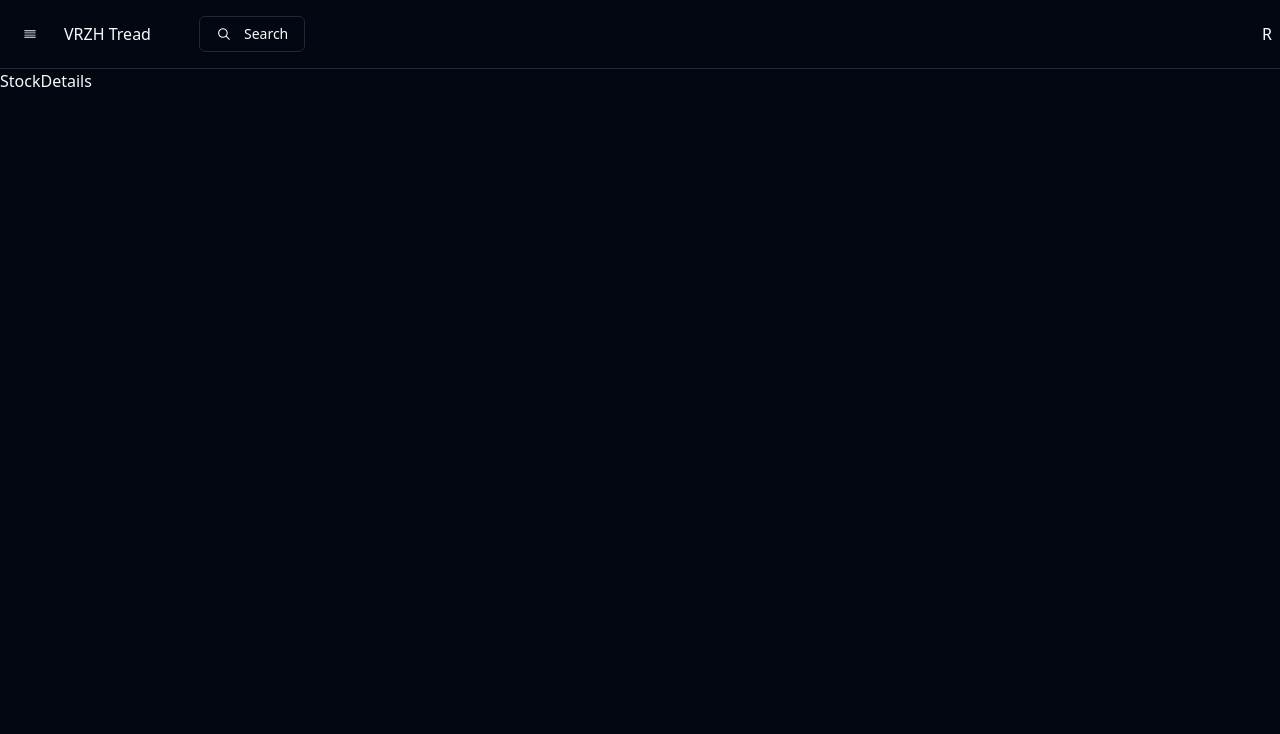
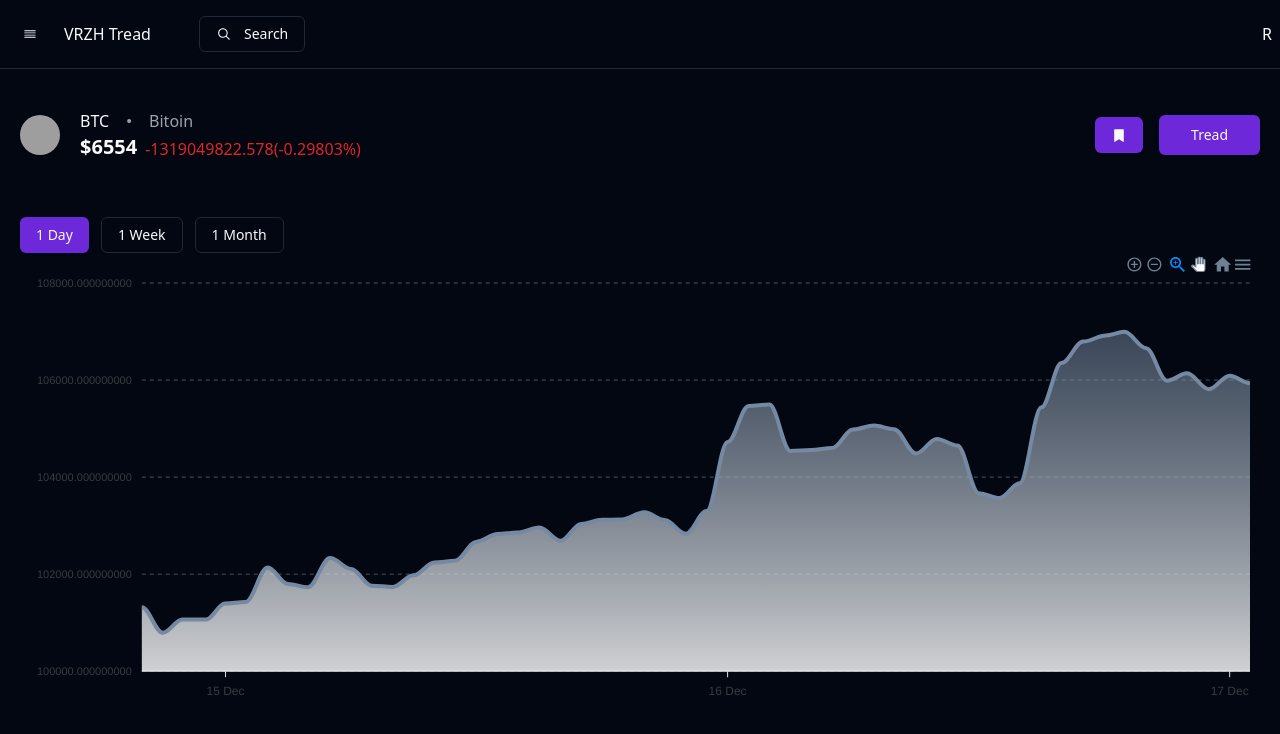
Before and after one commit to VitaliRzheutski/traiding-platform-frontend, a React (Vite) app: page /market/1 in a window 1280 px wide. Shown: the top 734 px of the page. Built offline with nearby package versions, Linux system fonts and the light colour scheme; grey boxes are pictures that could not be loaded.

Commit message:
Implemented Stock detailes component

```diff
--- a/src/page/Home/AssetTable.jsx
+++ b/src/page/Home/AssetTable.jsx
@@ -9,9 +9,11 @@
     TableRow
 } from "@/components/ui/table"
 import { Avatar, AvatarImage } from '@radix-ui/react-avatar'
+import { useNavigate } from 'react-router-dom'
 
 
 export default function AssetTable() {
+    const navigate = useNavigate()
     return (
         <Table>
             <TableHeader>
@@ -27,7 +29,7 @@
             <TableBody>
                 {[1, 1, 1, 1, 1, 1, 1, 1, 1, 1, 1, 1, 1, 1, 1, 1].map((item, index) =>
                     <TableRow key={index}>
-                        <TableCell className="font-medium flex items-center gap-3">
+                        <TableCell onClick={() => navigate(`/market/bitcoin`)} className="font-medium flex items-center gap-3">
                             <Avatar className='-z-50'>
                                 <AvatarImage src='https://upload.wikimedia.org/wikipedia/commons/thumb/4/46/Bitcoin.svg/800px-Bitcoin.svg.png' />
                             </Avatar>
--- a/src/page/StockDetails/StockDetails.jsx
+++ b/src/page/StockDetails/StockDetails.jsx
@@ -1,7 +1,70 @@
-import React from 'react'
+import { Avatar, AvatarImage } from "@/components/ui/avatar"
+import { Button } from "@/components/ui/button"
+import { BookmarkFilledIcon } from "@radix-ui/react-icons"
+import { BookmarkIcon, DotIcon } from "lucide-react"
+import {
+    Dialog,
+    DialogContent,
+    DialogHeader,
+    DialogTitle,
+    DialogTrigger,
+} from "@/components/ui/dialog"
+import { TreadingForm } from "./TreadingForm"
+import StockChart from "../Home/StockChart"
 
 export const StockDetails = () => {
     return (
-        <div>StockDetails</div>
+        <div className="p-5 mt-5">
+            <div className="flex justify-between">
+                <div className="flex gap-5 items-center">
+                    <div>
+                        <Avatar>
+                            <AvatarImage src='https://upload.wikimedia.org/wikipedia/commons/thumb/4/46/Bitcoin.svg/800px-Bitcoin.svg.png' />
+
+                        </Avatar>
+                    </div>
+                    <div>
+                        <div className="flex items-center gap-2">
+                            <p>BTC</p>
+                            <DotIcon className="text-gray-400" />
+                            <p className="text-gray-400">Bitoin</p>
+                        </div>
+                        <div className="flex items-end gap-2">
+                            <p className="text-xl font-bold">$6554</p>
+                            <p className="text-red-600">
+                                <span>-1319049822.578</span>
+                                <span>(-0.29803%)</span>
+                            </p>
+                        </div>
+                    </div>
+
+                </div>
+
+                <div className="flex items-center gap-4">
+                    <Button>
+                        {true ? <BookmarkFilledIcon className="h-6 w-6" /> :
+                            <BookmarkIcon className="h-6 w-6" />}
+                    </Button>
+
+                    <Dialog>
+                        <DialogTrigger>
+                            <Button size="lg">Tread</Button>
+                        </DialogTrigger>
+                        <DialogContent>
+                            <DialogHeader>
+                                <DialogTitle>How much do you want to spend?</DialogTitle>
+                            </DialogHeader>
+                            <TreadingForm />
+                        </DialogContent>
+                    </Dialog>
+                </div>
+
+
+            </div>
+            <div className="mt-14">
+                <StockChart />
+
+            </div>
+        </div>
     )
 }
--- /dev/null
+++ b/src/page/StockDetails/TreadingForm.jsx
@@ -0,0 +1,83 @@
+import { Input } from '@/components/ui/input'
+import { Avatar, AvatarImage } from "@/components/ui/avatar"
+import { DotIcon } from "lucide-react"
+import { useState } from 'react'
+import { Button } from '@/components/ui/button'
+
+export const TreadingForm = () => {
+    const [orderType, setOrderType] = useState("BUY")
+    const handleChange = () => {
+
+    }
+    return (
+        <div className='space-y-10 p-5'>
+            <div>
+                <div className='flex gap-4 items-center justify-between'>
+                    <Input
+                        className="py-7 focus:outline-none"
+                        placeholder="Enter amount"
+                        onChange={handleChange}
+                        type="number"
+                        name="amount"
+                    />
+
+                    <div>
+                        <p className='border text-2xl flex justify-center items-center w-36 h-14 rounded-md'>
+                            4563
+                        </p>
+                    </div>
+
+                </div>
+                {false && <h1 className='text-red-600 text-center pt-4'>Insufficient wallet balance to buy</h1>}
+            </div>
+
+            <div className="flex gap-5 items-center">
+                <div>
+                    <Avatar>
+                        <AvatarImage src='https://upload.wikimedia.org/wikipedia/commons/thumb/4/46/Bitcoin.svg/800px-Bitcoin.svg.png' />
+
+                    </Avatar>
+                </div>
+                <div>
+                    <div className="flex items-center gap-2">
+                        <p>BTC</p>
+                        <DotIcon className="text-gray-400" />
+                        <p className="text-gray-400">Bitoin</p>
+                    </div>
+                    <div className="flex items-end gap-2">
+                        <p className="text-xl font-bold">$6554</p>
+                        <p className="text-red-600">
+                            <span>-1319049822.578</span>
+                            <span>(-0.29803%)</span>
+                        </p>
+                    </div>
+                </div>
+
+            </div>
+
+            <div className='flex items-center justify-between'>
+                <p>Order Type</p>
+                <p>Market Order</p>
+            </div>
+            <div className='flex items-center justify-between'>
+                <p>{orderType == "BUY" ? "Available Cash" : "Available Quantity"}</p>
+                <p>{orderType == "BUY" ? 9000 : 23.08}</p>
+            </div>
+
+            <div>
+                <Button className={`w-full py-6
+                    ${orderType == "SELL" ? "bg-red-600 text-white" : ""}
+                    `}>
+                    {orderType}
+                </Button>
+                <Button
+                    variant="link"
+                    className="w-full mt-5 text-xl"
+                    onClick={() => setOrderType(orderType == "BUY" ? "SELL" : "BUY")}>
+                    {orderType == "BUY" ? "Or Sell" : "Or Buy"}
+                </Button>
+            </div>
+
+        </div>
+    )
+}
```
